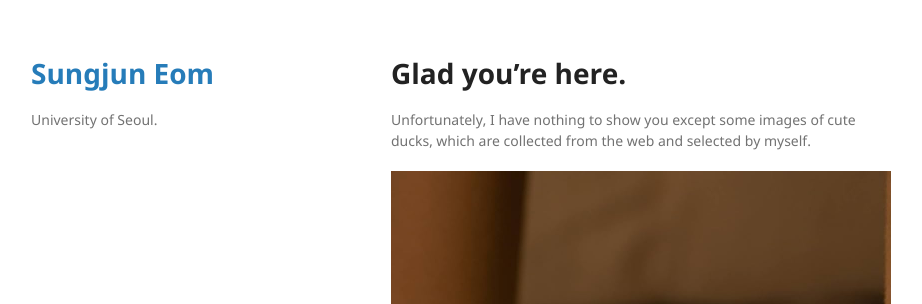
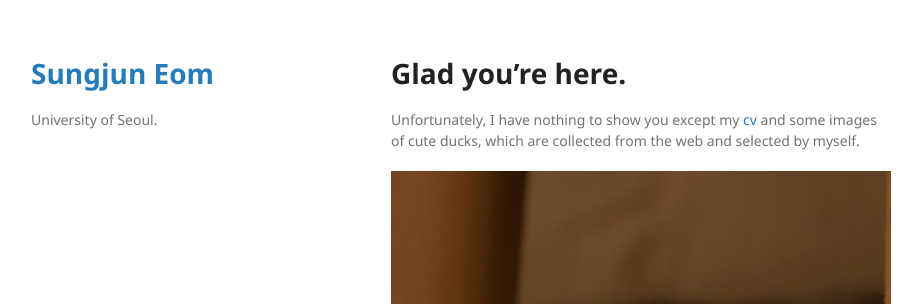
Before and after one commit to SungjunEom/sungjuneom.github.io, a Jekyll site: the page built from index.md, in a window 1280 px wide. Shown: the top 304 px of the page, without its empty margins (179-1101 px from the left). Built offline with Jekyll 4.4.1, drawn with Linux system fonts in a browser that asks for light colours.

Commit message:
Added my poor and pity cv.

```diff
--- a/index.md
+++ b/index.md
@@ -3,7 +3,7 @@ layout: default
 ---
 
 # Glad you're here.
-Unfortunately, I have nothing to show you except some images of cute ducks, which are collected from the web and selected by myself.
+Unfortunately, I have nothing to show you except my [cv](./cv.pdf) and some images of cute ducks, which are collected from the web and selected by myself.
 
 ![duck](./assets/img/51y0J+DYriL._AC_UF1000,1000_QL80_.jpg)
 ![duck](./assets/img/s-l1200.webp)
```
Also changed, not shown: 1 other file.
